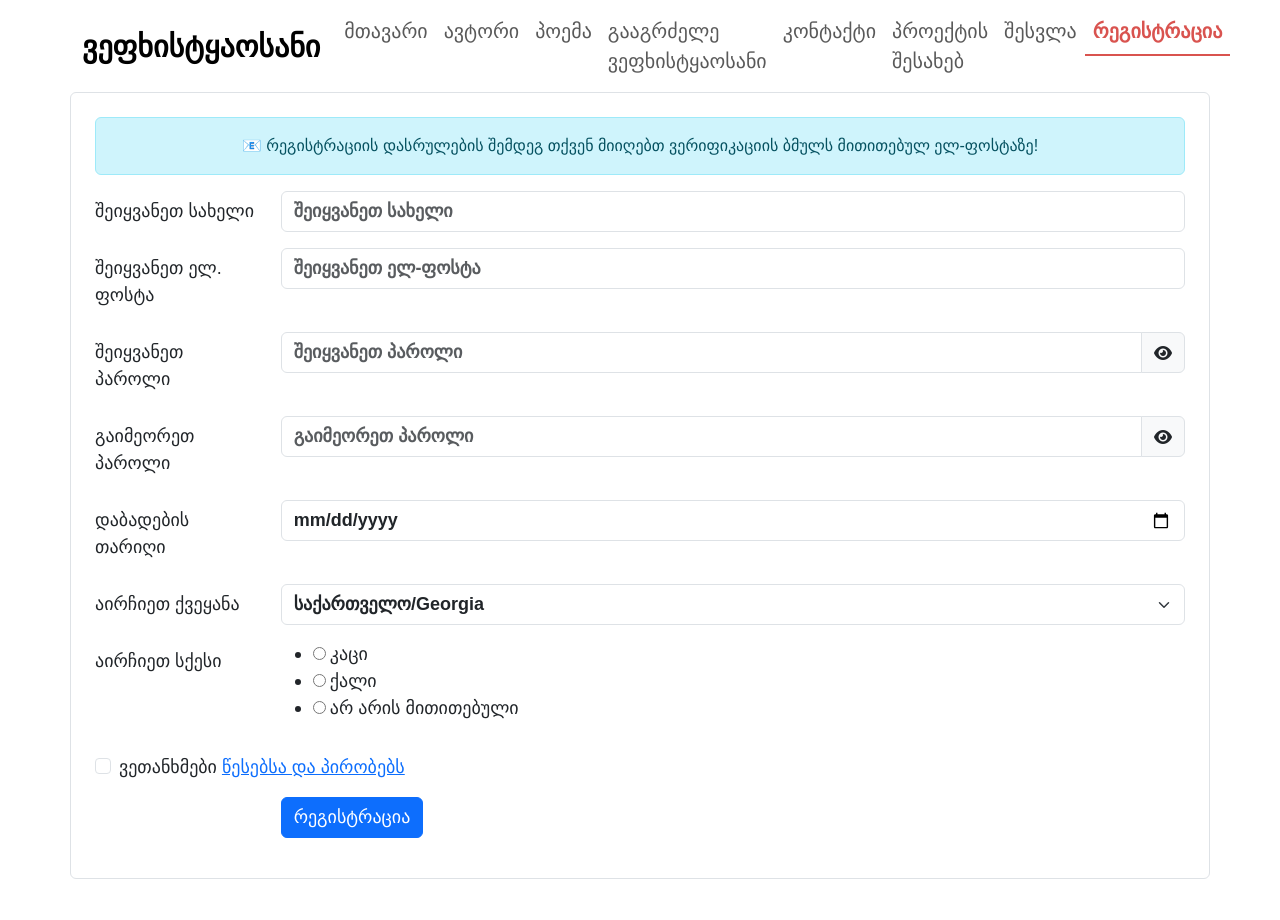
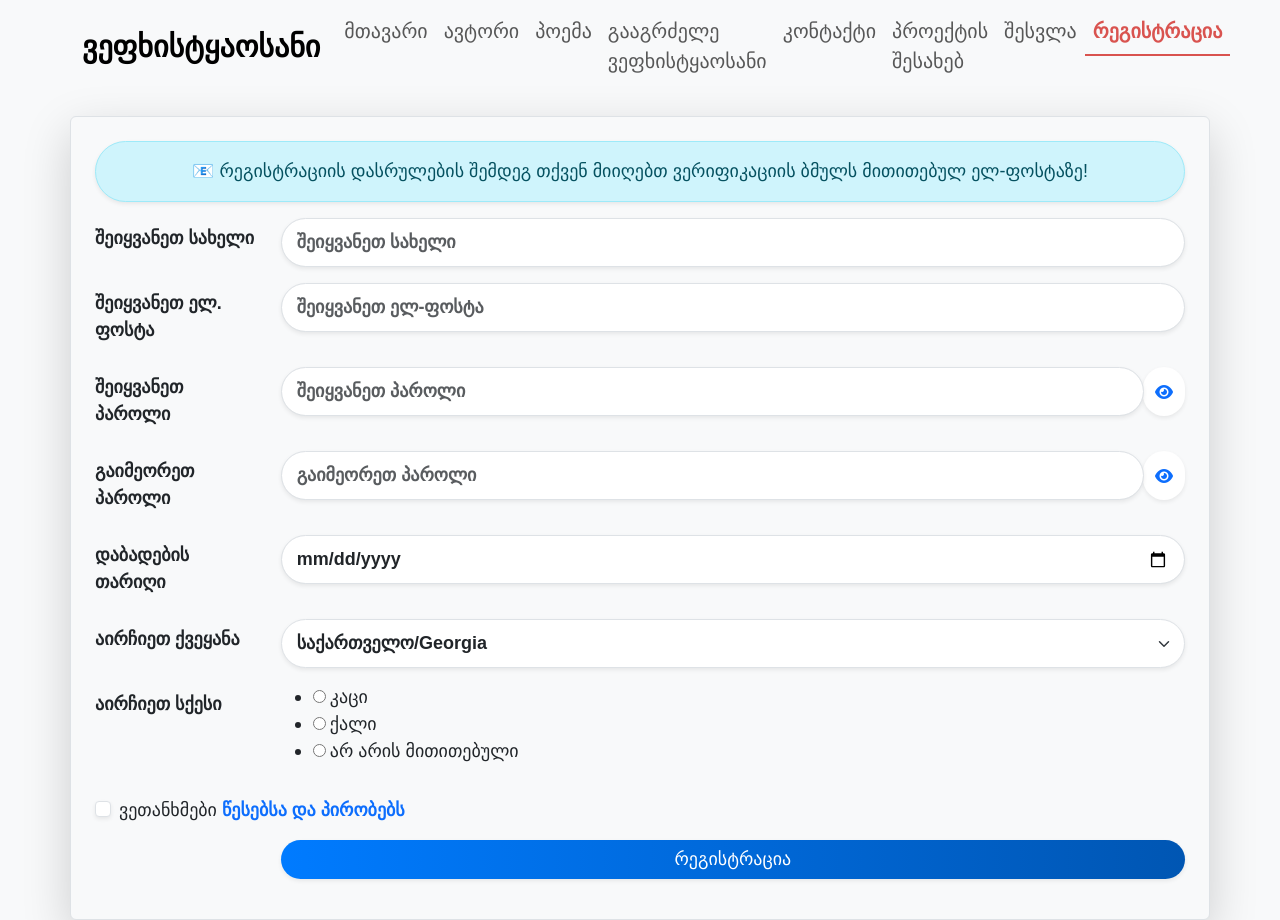
Before and after one commit to SANDRICKSON/VEFXISTUPDATED, a Flask app: page /register in a window 1280 px wide. Before the commit the page ends 879 px from the top, so only its background shows below. Run offline with Flask 3, Linux system fonts and the light colour scheme; some web fonts are replaced.

Commit message:
Update register.html

```diff
--- a/templates/register.html
+++ b/templates/register.html
@@ -2,83 +2,83 @@
 
 {% block content %}
 
-    <div class="container border rounded h-74 mb-2 p-4">
+    <div class="container border rounded shadow-lg p-4 mt-4 bg-light">
         <form method="post">
             {{ form.hidden_tag() }}
 
-            <div class="alert alert-info text-center custom-alert" role="alert">
+            <div class="alert alert-info text-center custom-alert rounded-pill shadow-sm" role="alert">
                 📧 რეგისტრაციის დასრულების შემდეგ თქვენ მიიღებთ ვერიფიკაციის ბმულს მითითებულ ელ-ფოსტაზე!
             </div>
 
             <div class="row mb-3">
-                <label for="{{ form.username.id }}" class="col-sm-2 col-form-label">{{ form.username.label }}</label>
+                <label for="{{ form.username.id }}" class="col-sm-2 col-form-label fw-bold">{{ form.username.label }}</label>
                 <div class="col-sm-10">
-                    {{ form.username(class="form-control", placeholder="შეიყვანეთ სახელი") }}
+                    {{ form.username(class="form-control rounded-pill shadow-sm", placeholder="შეიყვანეთ სახელი") }}
                 </div>
             </div>
 
             <div class="row mb-3">
-                <label for="{{ form.email.id }}" class="col-sm-2 col-form-label">{{ form.email.label }}</label>
+                <label for="{{ form.email.id }}" class="col-sm-2 col-form-label fw-bold">{{ form.email.label }}</label>
                 <div class="col-sm-10">
-                    {{ form.email(class="form-control", placeholder="შეიყვანეთ ელ-ფოსტა") }}
+                    {{ form.email(class="form-control rounded-pill shadow-sm", placeholder="შეიყვანეთ ელ-ფოსტა") }}
                 </div>
             </div>
 
             <div class="row mb-3">
-                <label for="{{ form.password.id }}" class="col-sm-2 col-form-label">{{ form.password.label }}</label>
+                <label for="{{ form.password.id }}" class="col-sm-2 col-form-label fw-bold">{{ form.password.label }}</label>
                 <div class="col-sm-10">
                     <div class="input-group">
-                        {{ form.password(class="form-control", placeholder="შეიყვანეთ პაროლი", id="password") }}
-                        <span class="input-group-text" onclick="togglePassword('password', 'togglePasswordIcon')">
-                            <i id="togglePasswordIcon" class="fa fa-eye"></i>
+                        {{ form.password(class="form-control rounded-pill shadow-sm", placeholder="შეიყვანეთ პაროლი", id="password") }}
+                        <span class="input-group-text bg-white border-0 shadow-sm rounded-pill" onclick="togglePassword('password', 'togglePasswordIcon')">
+                            <i id="togglePasswordIcon" class="fa fa-eye text-primary"></i>
                         </span>
                     </div>
                 </div>
             </div>
 
             <div class="row mb-3">
-                <label for="{{ form.repeat_password.id }}" class="col-sm-2 col-form-label">{{ form.repeat_password.label }}</label>
+                <label for="{{ form.repeat_password.id }}" class="col-sm-2 col-form-label fw-bold">{{ form.repeat_password.label }}</label>
                 <div class="col-sm-10">
                     <div class="input-group">
-                        {{ form.repeat_password(class="form-control", placeholder="გაიმეორეთ პაროლი", id="repeat_password") }}
-                        <span class="input-group-text" onclick="togglePassword('repeat_password', 'toggleRepeatPasswordIcon')">
-                            <i id="toggleRepeatPasswordIcon" class="fa fa-eye"></i>
+                        {{ form.repeat_password(class="form-control rounded-pill shadow-sm", placeholder="გაიმეორეთ პაროლი", id="repeat_password") }}
+                        <span class="input-group-text bg-white border-0 shadow-sm rounded-pill" onclick="togglePassword('repeat_password', 'toggleRepeatPasswordIcon')">
+                            <i id="toggleRepeatPasswordIcon" class="fa fa-eye text-primary"></i>
                         </span>
                     </div>
                 </div>
             </div>
 
             <div class="row mb-3">
-                <label for="{{ form.birthday.id }}" class="col-sm-2 col-form-label">{{ form.birthday.label }}</label>
+                <label for="{{ form.birthday.id }}" class="col-sm-2 col-form-label fw-bold">{{ form.birthday.label }}</label>
                 <div class="col-sm-10">
-                    {{ form.birthday(class="form-control") }}
+                    {{ form.birthday(class="form-control rounded-pill shadow-sm") }}
                 </div>
             </div>
 
             <div class="row mb-3">
-                <label for="{{ form.country.id }}" class="col-sm-2 col-form-label">{{ form.country.label }}</label>
+                <label for="{{ form.country.id }}" class="col-sm-2 col-form-label fw-bold">{{ form.country.label }}</label>
                 <div class="col-sm-10">
-                    {{ form.country(class="form-select") }}
+                    {{ form.country(class="form-select rounded-pill shadow-sm") }}
                 </div>
             </div>
 
             <div class="row mb-3">
-                <label for="{{ form.gender.id }}" class="col-sm-2 col-form-label">{{ form.gender.label }}</label>
+                <label for="{{ form.gender.id }}" class="col-sm-2 col-form-label fw-bold">{{ form.gender.label }}</label>
                 <div class="col-sm-10">
                     {{ form.gender(class="form-check-inline") }}
                 </div>
             </div>
 
             <div class="form-check mb-3">
-                <input type="checkbox" class="form-check-input" id="agreeCheck">
+                <input type="checkbox" class="form-check-input shadow-sm" id="agreeCheck">
                 <label for="agreeCheck" class="form-check-label">
-                    ვეთანხმები <a href="{{ url_for('privacy') }}" target="_blank">წესებსა და პირობებს</a>
+                    ვეთანხმები <a href="{{ url_for('privacy') }}" target="_blank" class="text-decoration-none text-primary fw-bold">წესებსა და პირობებს</a>
                 </label>
             </div>
 
             <div class="row mb-3">
                 <div class="col-sm-10 offset-sm-2">
-                    {{ form.submit(class="btn btn-primary") }}
+                    {{ form.submit(class="btn btn-primary w-100 rounded-pill shadow-sm") }}
                 </div>
             </div>
 
@@ -86,15 +86,31 @@
     </div>
 
     <style>
+        body {
+            background: #f8f9fa;
+        }
         .custom-alert {
             font-family: "BPG Classic Medium", sans-serif;
+            font-size: 18px;
         }
         label, .btn, ::placeholder, .form-select, .form-control {
             font-family: "BPG Classic Medium", sans-serif;
             font-size: 18px;
         }
-        .form-select, .form-control {
+        .form-control, .form-select {
             font-weight: bold;
+            padding: 10px 15px;
+        }
+        .btn-primary {
+            background: linear-gradient(90deg, #007bff, #0056b3);
+            border: none;
+            transition: 0.3s;
+        }
+        .btn-primary:hover {
+            background: linear-gradient(90deg, #0056b3, #007bff);
+        }
+        .input-group-text {
+            cursor: pointer;
         }
     </style>
 
```
